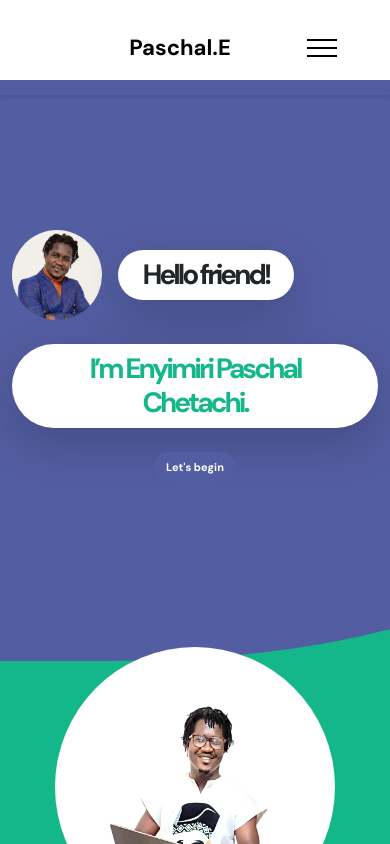
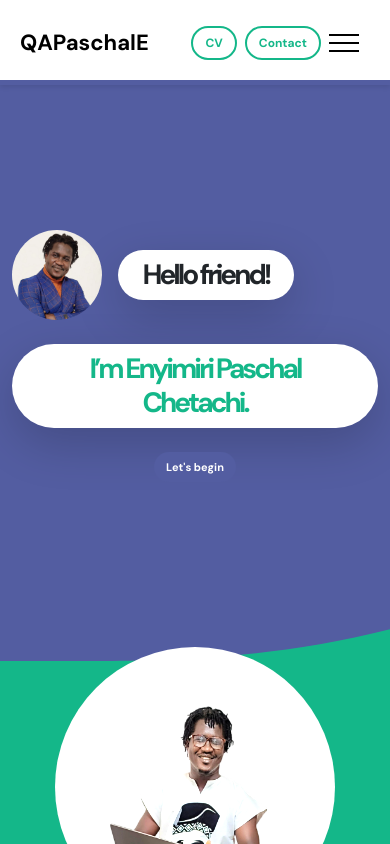
Before and after one commit to qaPaschalE/my-portfolio, a React (Create React App) app: page / in a window 390 px wide. Shown: the top 844 px of the page. Built offline with nearby package versions, Linux system fonts and the light colour scheme.

Commit message:
fix responsivenness for galaxy z fold 5

```diff
--- a/public/css/templatemo-first-portfolio-style.css
+++ b/public/css/templatemo-first-portfolio-style.css
@@ -341,7 +341,7 @@ strong {
 
 .navbar .container {
   border-radius: var(--border-radius-small);
-  padding: 10px 25px;
+  padding: 5px 9px;
 }
 
 .navbar-brand {
@@ -1123,8 +1123,8 @@ strong {
 
 @media screen and (max-width: 575px) {
   .navbar .container {
-    margin-right: 12px;
-    margin-left: 12px;
+    margin-right: 6px;
+    margin-left: -5px;
   }
 }
 
--- a/src/components/Navbar.tsx
+++ b/src/components/Navbar.tsx
@@ -17,9 +17,9 @@ const Navbar: React.FC<NavbarProps> = ({ isSticky, activeSection }) => {
   return (
     <nav className={`navbar navbar-expand-lg ${isSticky ? "is-sticky" : ""}`}>
       <div className="container">
-        <a href="#hero" className="navbar-brand mx-auto mx-lg-0">
+        <a href="#hero" className="navbar-brand">
           <AnimatePresence>
-            {isSticky && (
+            {isSticky ? (
               <motion.div
                 layoutId="paschal-avatar"
                 transition={{ type: "spring", stiffness: 300, damping: 30 }}
@@ -30,11 +30,33 @@ const Navbar: React.FC<NavbarProps> = ({ isSticky, activeSection }) => {
                   style={{ height: "50px", width: "50px", borderRadius: "50%" }}
                 />
               </motion.div>
+            ) : (
+              <span className="brand-text">QAPaschalE</span>
             )}
           </AnimatePresence>
-          {!isSticky && <span className="navbar-brand-text">Paschal.E</span>}
         </a>
 
+        {/* --- NEW: BUTTONS FOR MOBILE VIEW --- */}
+        {/* This div is only visible on mobile (d-lg-none) */}
+        <div className="d-flex d-lg-none ms-auto me-2">
+          <a
+            href={`${process.env.PUBLIC_URL}/files/${cvFileName}`}
+            download="Enyimiri-Paschal-CV.pdf"
+            className="custom-btn btn"
+            style={{ fontSize: "12px", padding: "6px 12px" }}
+          >
+            CV
+          </a>
+          <a
+            className="custom-btn btn"
+            href="#contact"
+            style={{ fontSize: "12px", padding: "6px 12px", marginLeft: "8px" }}
+          >
+            Contact
+          </a>
+        </div>
+
+        {/* --- HAMBURGER TOGGLER --- */}
         <button
           className="navbar-toggler"
           type="button"
@@ -45,13 +67,13 @@ const Navbar: React.FC<NavbarProps> = ({ isSticky, activeSection }) => {
           <span className="navbar-toggler-icon"></span>
         </button>
 
+        {/* --- COLLAPSIBLE MENU --- */}
         <div
           className={`collapse navbar-collapse ${
             !isNavCollapsed ? "show" : ""
           }`}
           id="navbarNav"
         >
-          {/* THE FIX IS HERE: All hrefs and activeSection checks are updated */}
           <ul className="navbar-nav mx-auto">
             <li className="nav-item">
               <a
@@ -140,7 +162,8 @@ const Navbar: React.FC<NavbarProps> = ({ isSticky, activeSection }) => {
             </li>
           </ul>
 
-          <div className="d-flex flex-column flex-lg-row align-items-center mt-3 mt-lg-0">
+          {/* Buttons for Desktop View (Hidden on Mobile) */}
+          <div className="d-none d-lg-flex align-items-center">
             <a
               href={`${process.env.PUBLIC_URL}/files/${cvFileName}`}
               download="Enyimiri-Paschal-CV.pdf"
@@ -148,10 +171,7 @@ const Navbar: React.FC<NavbarProps> = ({ isSticky, activeSection }) => {
             >
               Download CV
             </a>
-            <a className="custom-btn btn d-lg-none mt-2" href="#contact">
-              Contact Me
-            </a>
-            <div className="d-none d-lg-flex align-items-center ms-lg-3">
+            <div className="d-flex align-items-center ms-3">
               <i className="navbar-icon bi-telephone-plus"></i>
               <a
                 className="custom-btn btn"
```
